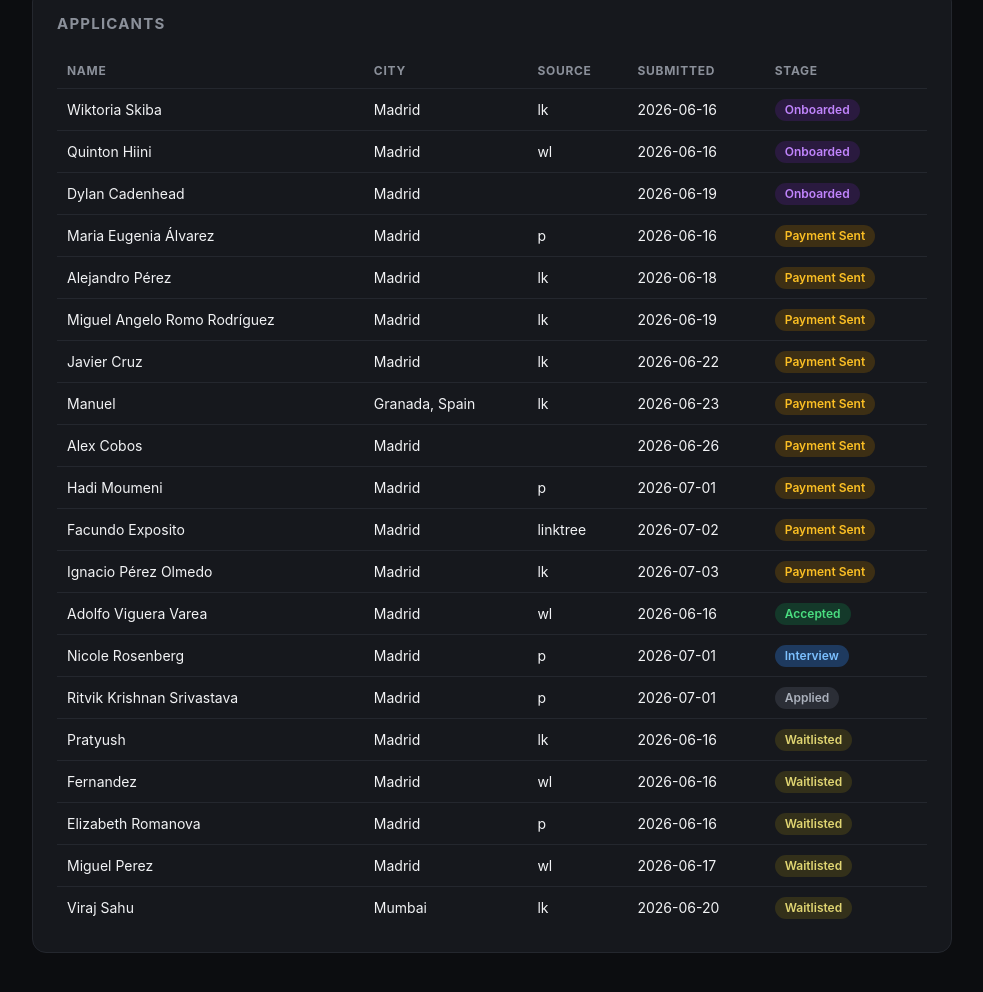
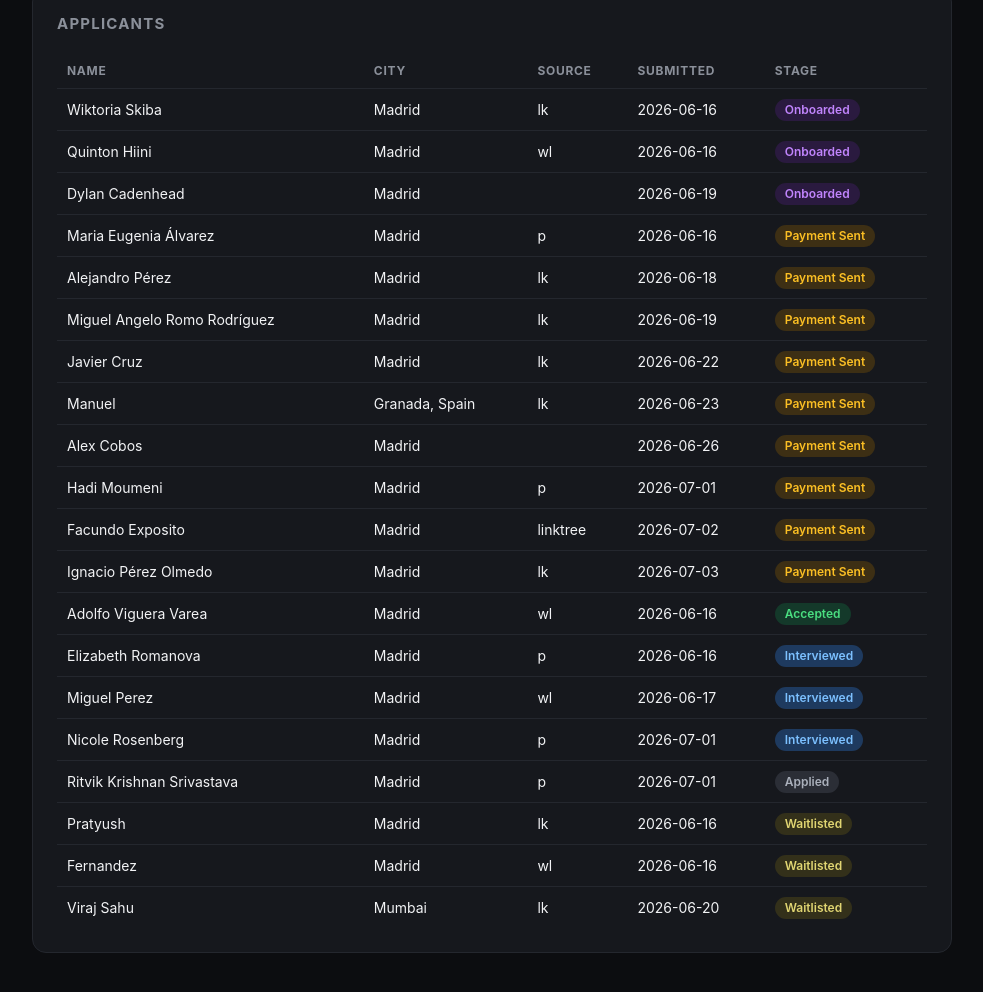
Before and after one commit to jpshankarpurieu2025-rgb/pitchless-funnel, a plain HTML site: page index.html in a window 1280 px wide. Shown: the part 600-1592 px from the top of the page, without its empty margins (148-1131 px from the left). Drawn offline with Linux system fonts and the light colour scheme.

Commit message:
feat: waitlist+interview counts as Interviewed, rename Interview stage
Co-Authored-By: Claude Fable 5 <noreply@anthropic.com>

```diff
--- a/data.json
+++ b/data.json
@@ -1,12 +1,12 @@
 {
-  "updated": "2026-07-10 09:45 UTC",
+  "updated": "2026-07-10 09:46 UTC",
   "funnel": [
     {
       "stage": "Applied",
       "count": 20
     },
     {
-      "stage": "Interview Invite",
+      "stage": "Interviewed",
       "count": 16
     },
     {
@@ -60,7 +60,7 @@
       "city": "Madrid",
       "submitted": "2026-06-16 15:21:53",
       "source": "p",
-      "stage": "Waitlisted"
+      "stage": "Interviewed"
     },
     {
       "name": "Wiktoria Skiba",
@@ -81,7 +81,7 @@
       "city": "Madrid",
       "submitted": "2026-06-17 10:08:31",
       "source": "wl",
-      "stage": "Waitlisted"
+      "stage": "Interviewed"
     },
     {
       "name": "Alejandro P\u00e9rez",
@@ -151,7 +151,7 @@
       "city": "Madrid",
       "submitted": "2026-07-01 15:26:57",
       "source": "p",
-      "stage": "Interview"
+      "stage": "Interviewed"
     },
     {
       "name": "Facundo Exposito",
--- a/index.html
+++ b/index.html
@@ -39,7 +39,7 @@
   tr:last-child td { border-bottom: none; }
   .pill { display: inline-block; padding: 2px 10px; border-radius: 99px; font-size: 12px; font-weight: 600; }
   .pill.Applied { background: #2b2e36; color: #aab0bb; }
-  .pill.Interview { background: #1e3a5f; color: #7cc0ff; }
+  .pill.Interviewed { background: #1e3a5f; color: #7cc0ff; }
   .pill.Accepted { background: #14392a; color: #4ade80; }
   .pill.Payment { background: #3d2f14; color: #fbbf24; }
   .pill.Onboarded { background: #2a1a3f; color: #c084fc; }
@@ -92,7 +92,7 @@ fetch("data.json?t=" + Date.now()).then(r => r.json()).then(d => {
   document.getElementById("side").textContent =
     `Rejected: ${d.side.rejected} · Waitlisted: ${d.side.waitlisted}`;
 
-  const order = {Onboarded:0,"Payment Sent":1,Accepted:2,Interview:3,Applied:4,Waitlisted:5,Rejected:6};
+  const order = {Onboarded:0,"Payment Sent":1,Accepted:2,Interviewed:3,Applied:4,Waitlisted:5,Rejected:6};
   document.getElementById("people").innerHTML = d.people
     .sort((a,b) => (order[a.stage]??9) - (order[b.stage]??9))
     .map(p => `<tr><td>${esc(p.name)}</td><td>${esc(p.city)}</td><td>${esc(p.source)}</td>
```
Also changed, not shown: 1 other file.
